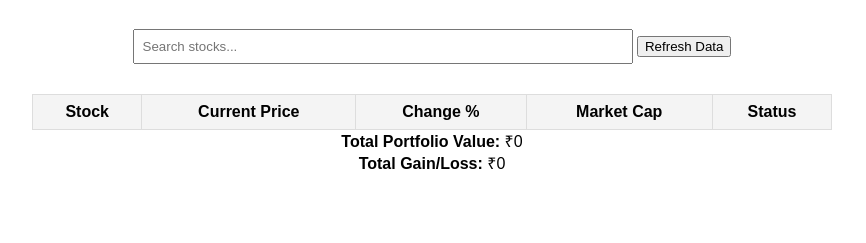
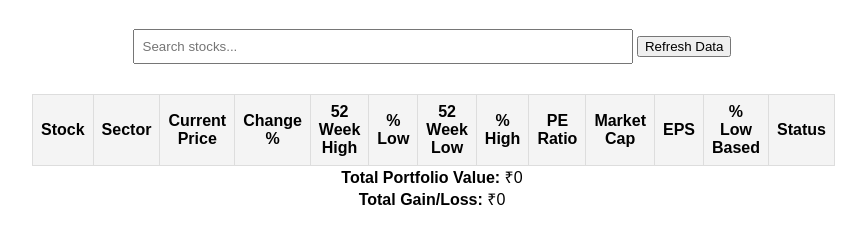
Before and after one commit to asureeAK/stocks, a plain HTML site: page index.html in a window 1280 px wide. Shown: the part 61-304 px from the top of the page, without its empty margins (208-1074 px from the left). Drawn offline with Linux system fonts and the light colour scheme; no server answers.

Commit message:
Update index.html
table changed

```diff
--- a/index.html
+++ b/index.html
@@ -17,14 +17,23 @@
             <thead>
                 <tr>
                     <th>Stock</th>
+                    <th>Sector</th>
                     <th>Current Price</th>
                     <th>Change %</th>
+                    <th>52 Week High</th>
+                    <th>% Low</th>
+                    <th>52 Week Low</th>
+                    <th>% High</th>
+                    <th>PE Ratio</th>
                     <th>Market Cap</th>
+                    <th>EPS</th>
+                    <th>% Low Based</th>
                     <th>Status</th>
                 </tr>
             </thead>
             <tbody id="stock-table"></tbody>
         </table>
+
         <div>
             <strong>Total Portfolio Value:</strong> <span id="total-value">₹0</span> <br>
             <strong>Total Gain/Loss:</strong> <span id="total-gain-loss">₹0</span>
```
